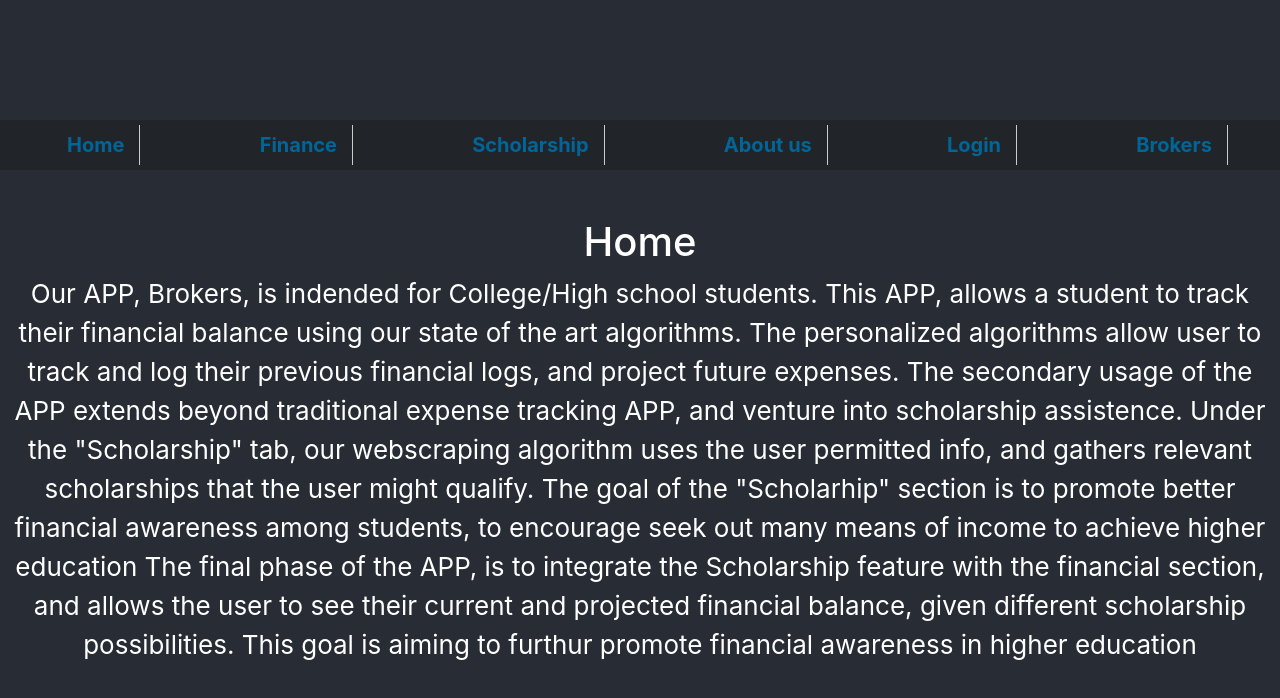
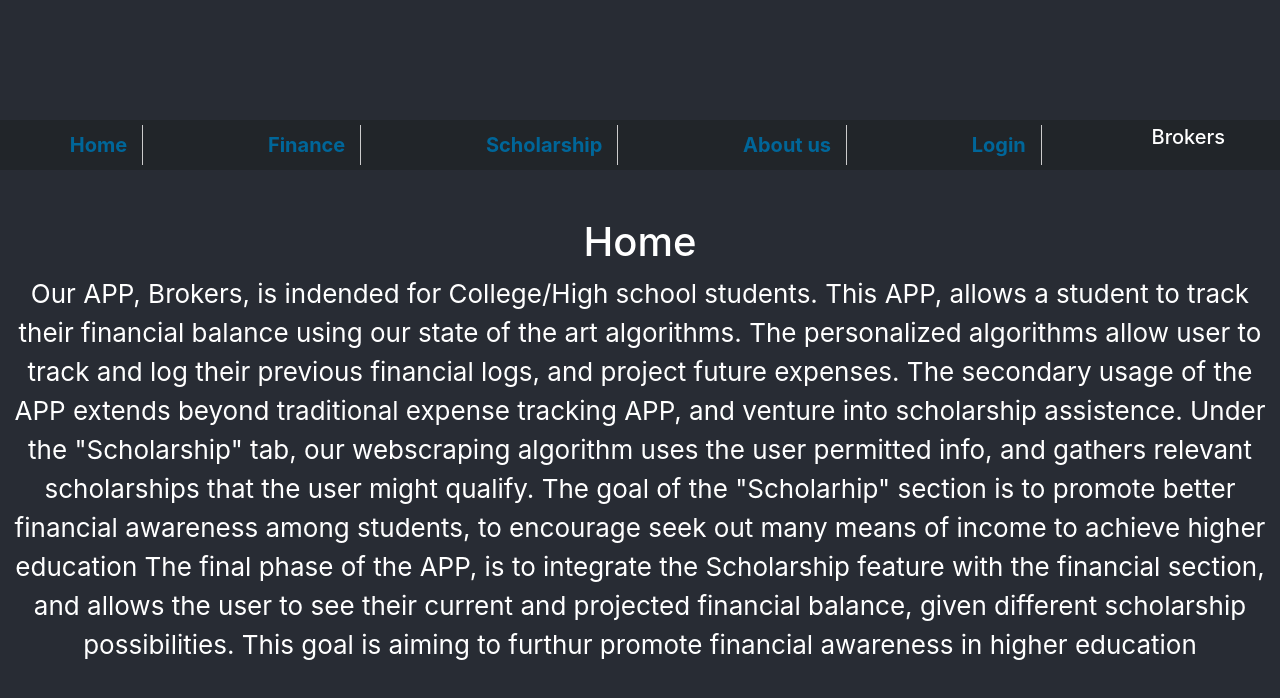
Before and after one commit to djmeier-wisc/HackMIT-2021, a React (Create React App) app: page / in a window 1280 px wide. Shown: the top 698 px of the page. Built offline with nearby package versions, Linux system fonts and the light colour scheme.

Commit message:
whoops part two electric boogaloo

```diff
--- a/src/components/nav.js
+++ b/src/components/nav.js
@@ -8,7 +8,7 @@ export const Nav = ({setState}) => {
             <span className = 'nav navbar-brand mb-0 h1 mx-auto'><li><a href="#Scholarship" onClick={()=>{setState(2)}}>Scholarship</a></li></span>
             <span className = 'nav navbar-brand mb-0 h1 mx-auto'><li><a href="#About" onClick={()=>{setState(3)}}>About us</a></li></span>
             <span className = 'nav navbar-brand mb-0 h1 mx-auto'><li><a href="#Login" onClick={()=>{setState(4)}}>Login</a></li></span>
-            <span className = 'nav navbar-brand mb-0 h1 mx-auto'><li><a>Brokers</a></li></span>
+            <span className = 'nav navbar-brand mb-0 h1 mx-auto'><li>Brokers</li></span>
         </nav>
     )
 }
```
